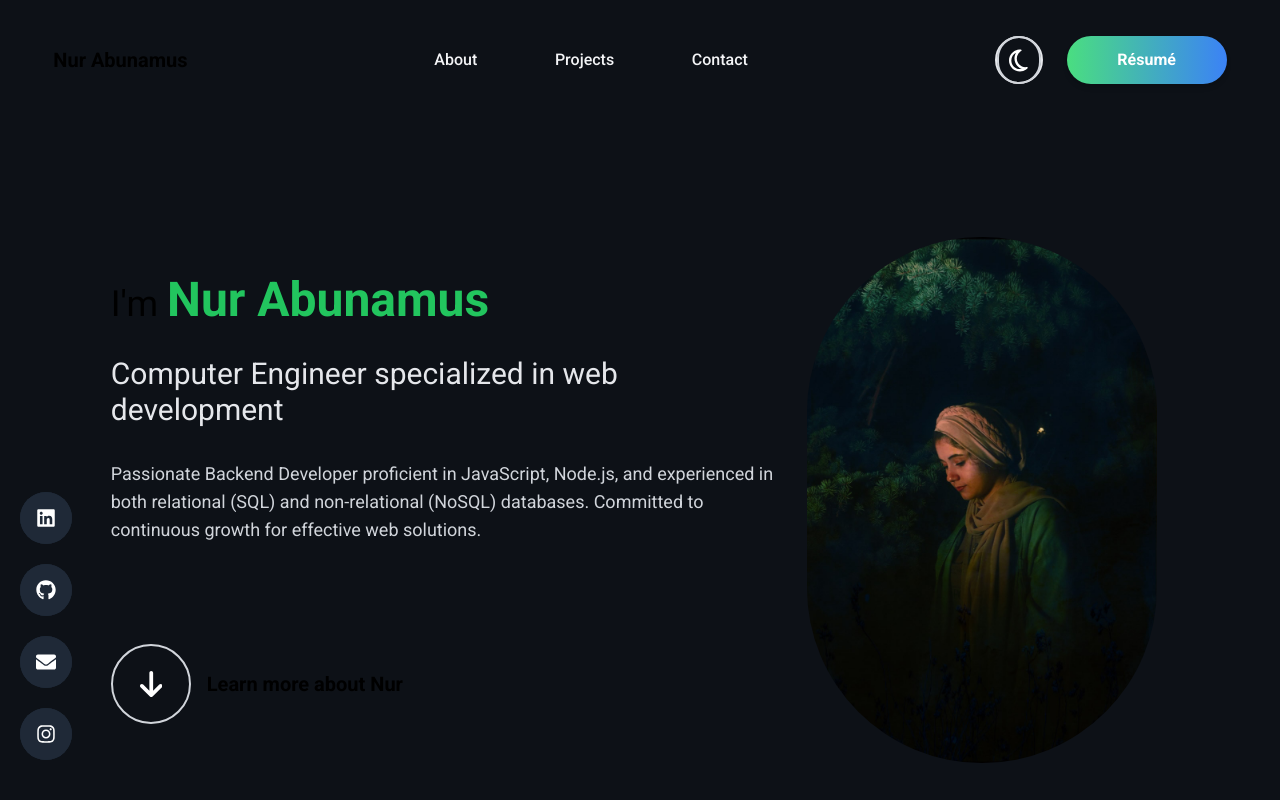
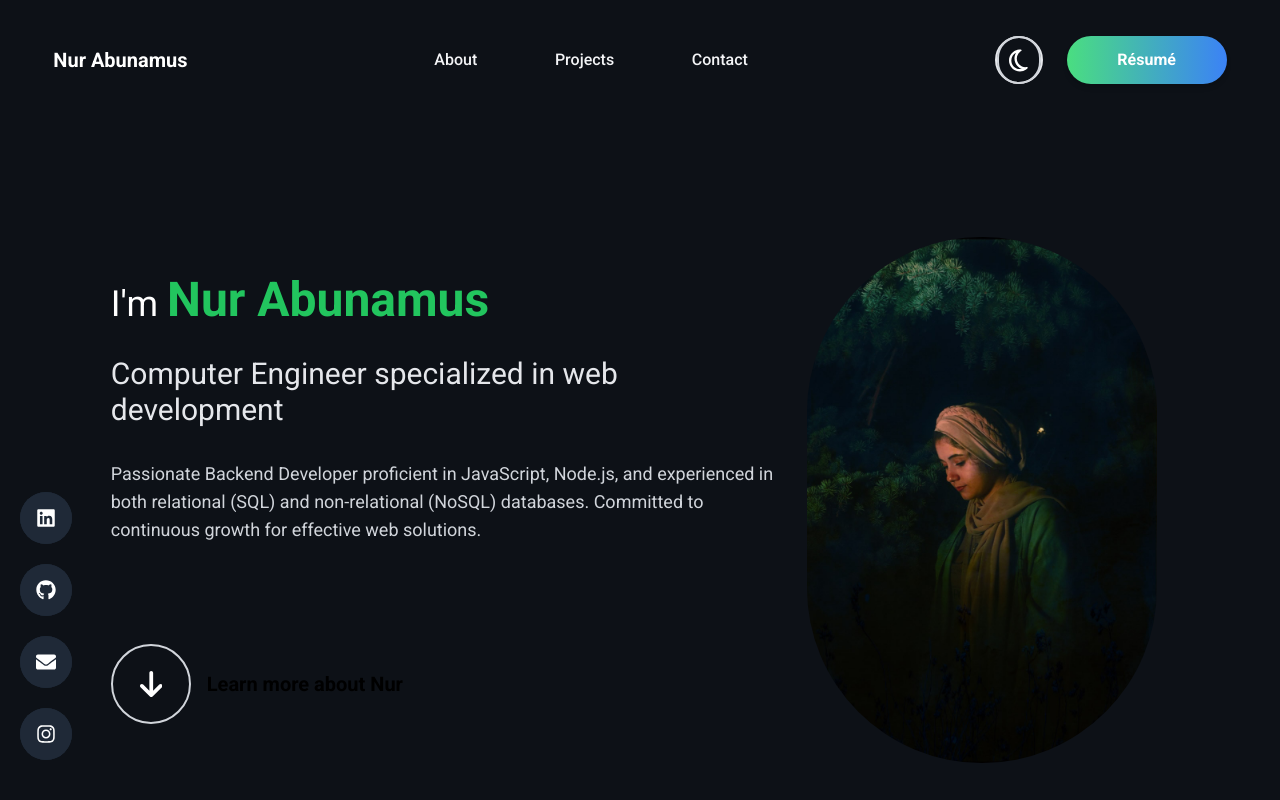
Before and after one commit to nurabunamus/portfolio, a Next.js app in the folder nextjs-portfolio/: page / in a window 1280 px wide. Shown: the top 800 px of the page. Built offline with nearby package versions, Linux system fonts and the light colour scheme.

Commit message:
Change styles a little bit

```diff
--- a/nextjs-portfolio/components/MainSection.tsx
+++ b/nextjs-portfolio/components/MainSection.tsx
@@ -32,7 +32,7 @@
         animate={{ opacity: 1, y: 0 }}
         transition={{ duration: 0.5 }}
       >
-        <h1 className="text-2xl md:text-4xl">
+        <h1 className="text-2xl md:text-4xl dark:text-white">
           I'm{' '}
           <span className="text-3xl text-green-500 font-bold sm:text-5xl">
             Nur Abunamus
--- a/nextjs-portfolio/components/Navbar.tsx
+++ b/nextjs-portfolio/components/Navbar.tsx
@@ -35,7 +35,7 @@
       className="flex justify-between space-x-4 text-center items-center h-20"
     >
       <div>
-        <p className="font-bold text-xl">Nur Abunamus</p>
+        <p className="font-bold text-xl dark:text-white">Nur Abunamus</p>
       </div>
 
       <ul className="flex justify-around w-2/6 font-medium text-gray-600 text-md dark:text-gray-100 hidden sm:flex">
```
